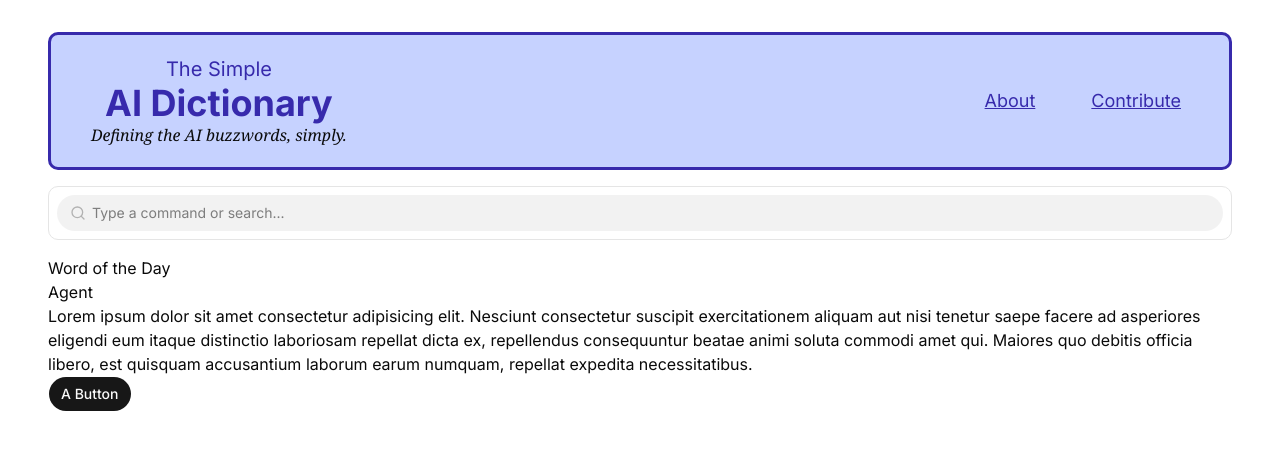
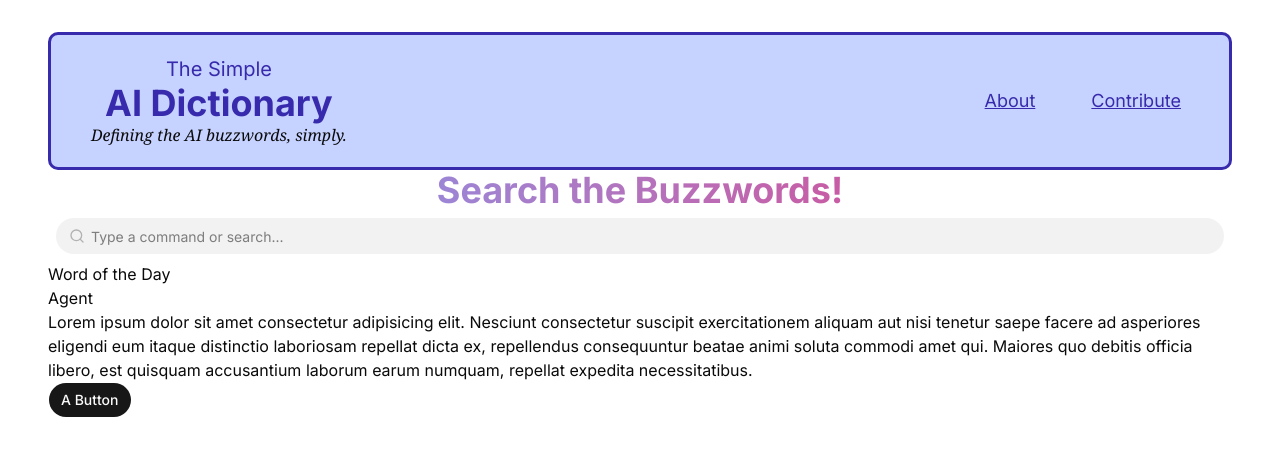
Before and after one commit to ahmed33033/ai-dictionary, a Next.js app: page / in a window 1280 px wide. Shown: the top 456 px of the page. Built offline with nearby package versions, Linux system fonts and the light colour scheme.

Commit message:
in progess: dictionary search bar

```diff
--- a/app/page.tsx
+++ b/app/page.tsx
@@ -47,22 +47,29 @@ export default function Home() {
           </nav>
         </div>
       </header>
-      <Command className="rounded-lg border my-4">
+      <p className="text-center text-4xl font-bold bg-linear-to-r from-blue-400 to-pink-600 bg-clip-text text-transparent mbs-4">
+        Search the Buzzwords!
+      </p>
+
+      <Command className="mbe-4" label="Dictionary Search Bar">
         <CommandInput
           placeholder="Type a command or search..."
           value={searchTerm}
           onValueChange={(search) => setSearchTerm(search)}
+          className="h-20"
         />
+        <div>
           {searchTerm.length > 0 && (
-          <CommandList>
+            <CommandList className="absolute z-1 bg-white">
               <CommandEmpty>No results found.</CommandEmpty>
               {terms.map((term) => (
                 <CommandItem key={term}>{term}</CommandItem>
               ))}
             </CommandList>
           )}
+        </div>
       </Command>
-      <main>
+      <main className="relative">
         <article>
           <h1>Word of the Day</h1>
           <h2>Agent</h2>
```
Lines whose indentation alone changed are shown as unchanged.
